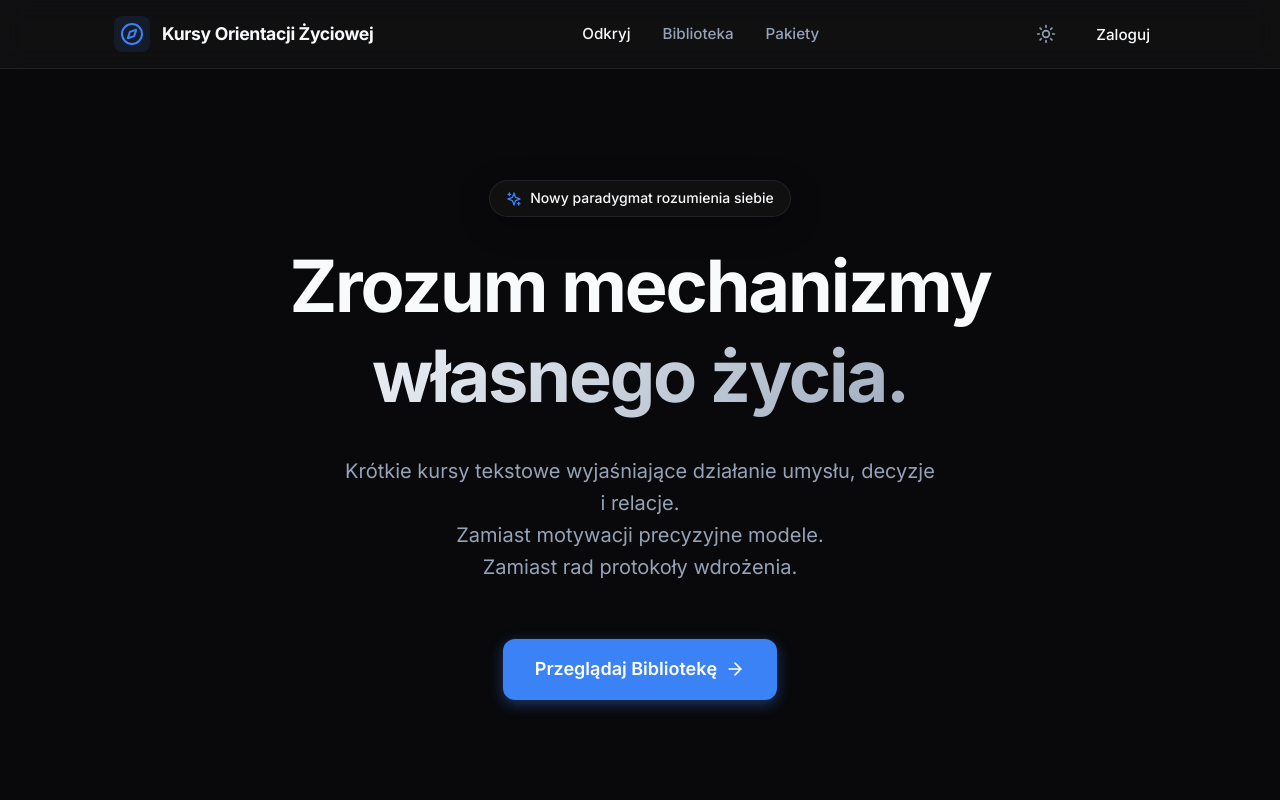
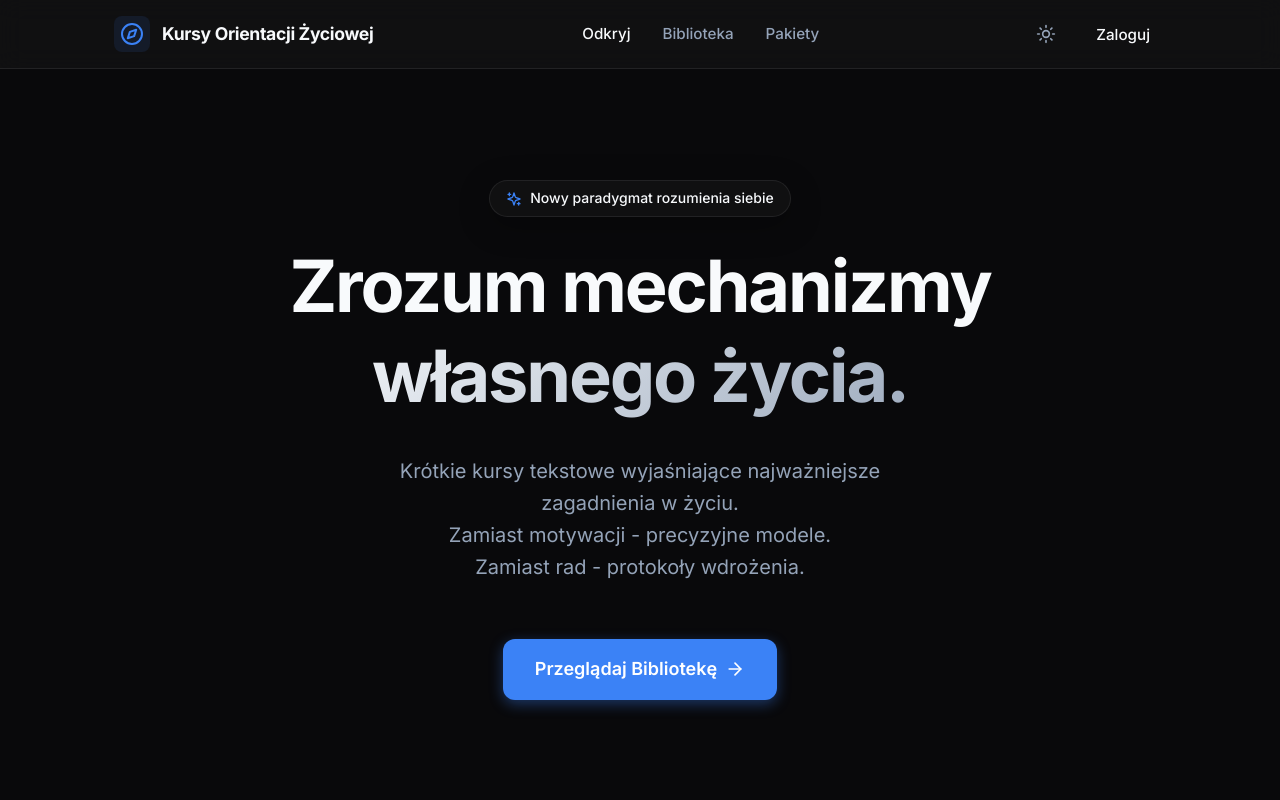
Before and after one commit to DahanDaniel/kursy-orientacji-zyciowej, a React (Vite) app: page / in a window 1280 px wide. Shown: the top 800 px of the page. Built offline with nearby package versions, Linux system fonts and the light colour scheme.

Commit message:
style: update hero subtitle text and add hyphens

```diff
--- a/src/pages/Home.jsx
+++ b/src/pages/Home.jsx
@@ -20,9 +20,9 @@ const Home = () => {
             <span className="block text-gradient">własnego życia.</span>
           </h1>
           <p className="hero-subtitle">
-            Krótkie kursy tekstowe wyjaśniające działanie umysłu, decyzje i relacje.<br />
-            Zamiast motywacji precyzyjne modele.<br />
-            Zamiast rad protokoły wdrożenia.
+            Krótkie kursy tekstowe wyjaśniające najważniejsze zagadnienia w życiu.<br />
+            Zamiast motywacji - precyzyjne modele.<br />
+            Zamiast rad - protokoły wdrożenia.
           </p>
           <div className="hero-actions pt-4">
             <a href="#library" className="btn btn-primary btn-lg">
```
Also changed, not shown: 3 other files (tests, documents, lock files or other folders).
